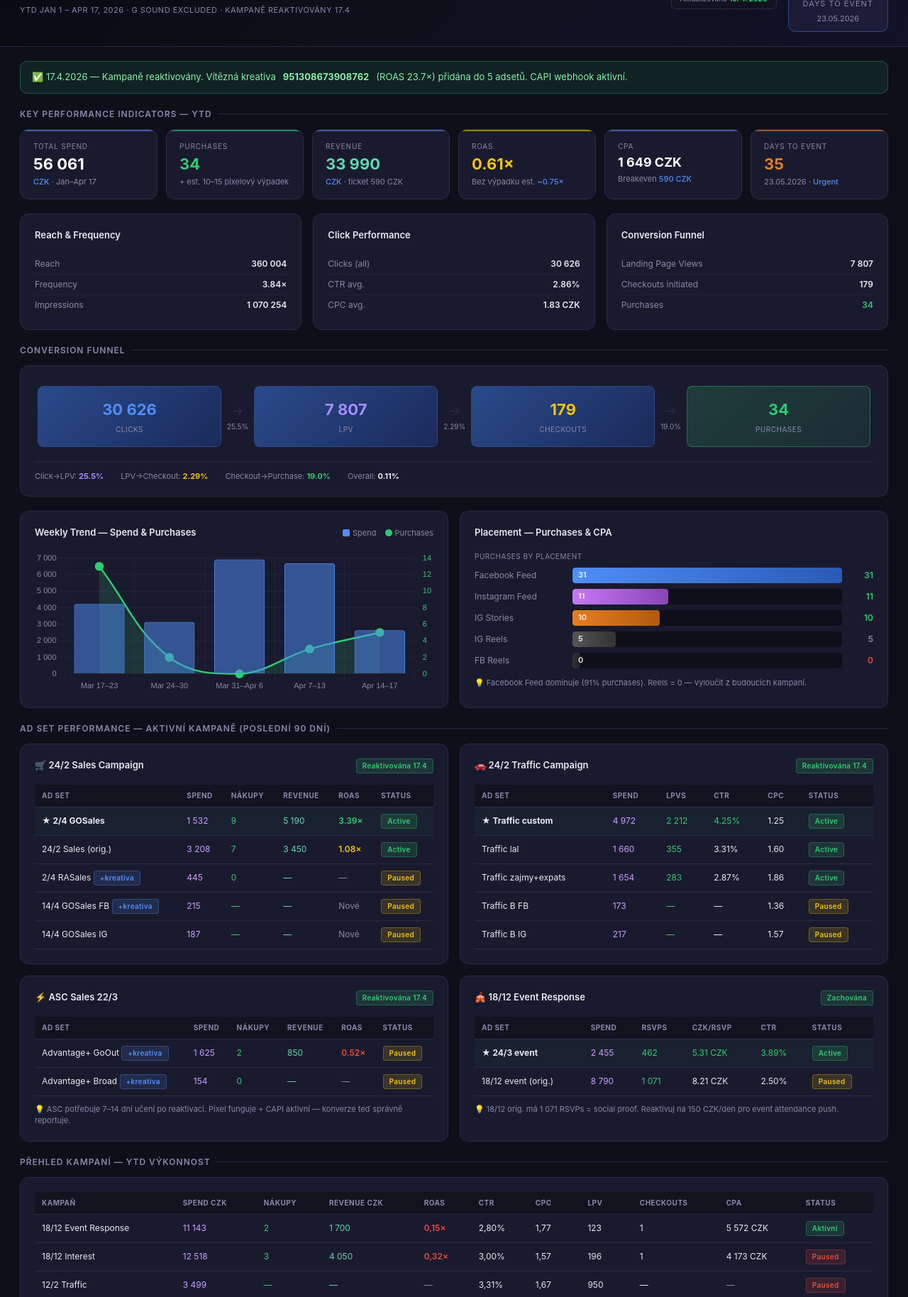
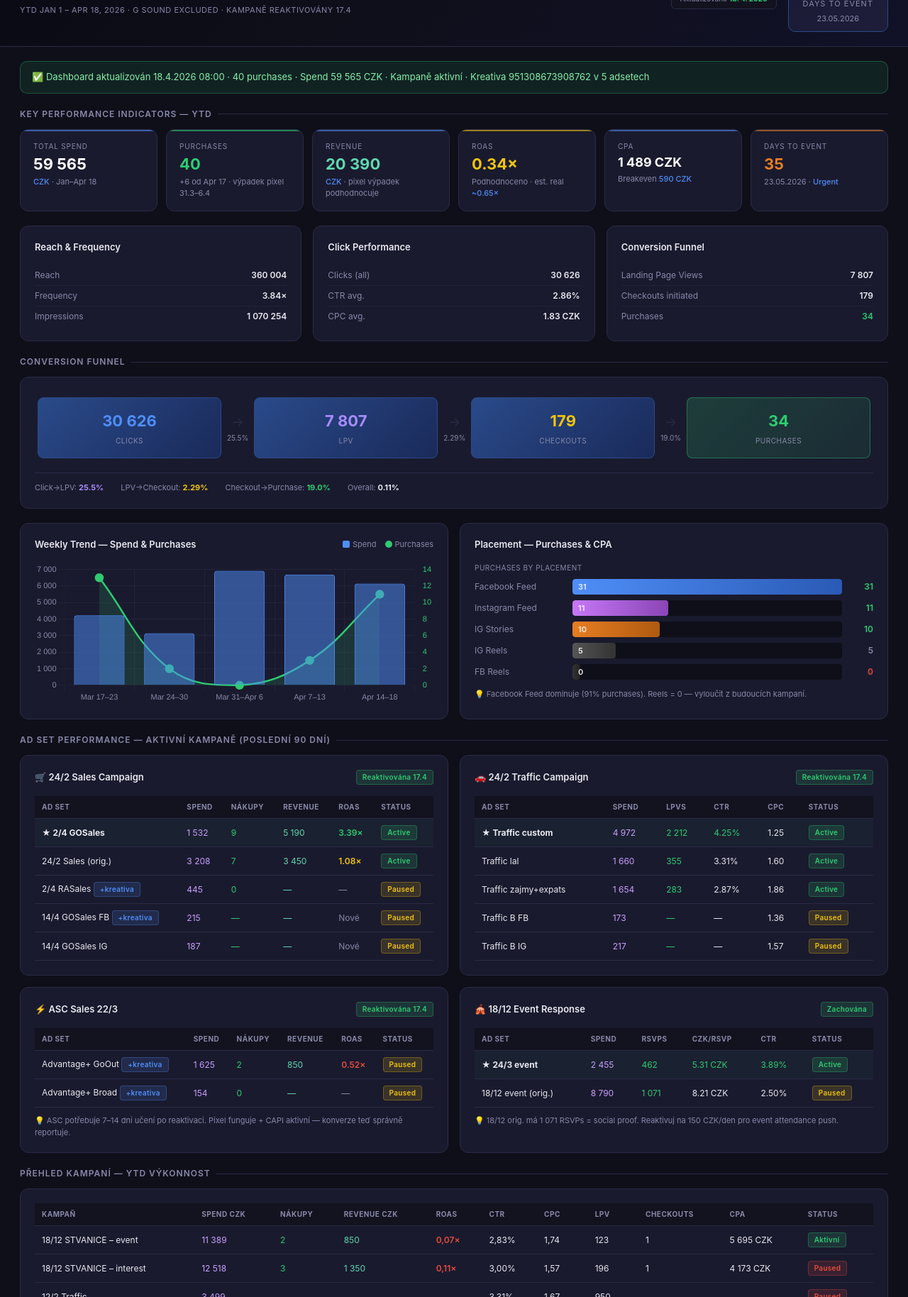
Before and after one commit to ufi-daman/stvanice-dashboard, a plain HTML site: page index.html in a window 1280 px wide. Shown: the part 68-1896 px from the top of the page at 71% size. Drawn offline with nearby package versions, Linux system fonts and the light colour scheme.

Commit message:
Dashboard update 2026-04-18 08:00 — 40 purchases, spend 59565 CZK

```diff
--- a/index.html
+++ b/index.html
@@ -232,7 +232,7 @@
 <header class="header">
   <div class="header-left">
     <h1>Sound Open Air <span>Štvanice</span> — Meta Ads Dashboard</h1>
-    <div class="subtitle">YTD Jan 1 – Apr 17, 2026 · G Sound excluded · Kampaně reaktivovány 17.4</div>
+    <div class="subtitle">YTD Jan 1 – Apr 18, 2026 · G Sound excluded · Kampaně reaktivovány 17.4</div>
   </div>
   <div class="header-right">
     <div class="updated-badge">Aktualizováno <strong id="todayDate"></strong></div>
@@ -248,7 +248,7 @@
 
   <!-- STATUS ALERT -->
   <div class="alert success">
-    ✅ 17.4.2026 — Kampaně reaktivovány. Vítězná kreativa <strong>951308673908762</strong> (ROAS 23.7×) přidána do 5 adsetů. CAPI webhook aktivní.
+    ✅ Dashboard aktualizován 18.4.2026 08:00 · 40 purchases · Spend 59 565 CZK · Kampaně aktivní · Kreativa 951308673908762 v 5 adsetech
   </div>
 
   <!-- KPI SECTION -->
@@ -256,27 +256,27 @@
   <div class="kpi-row section-gap">
     <div class="kpi-card">
       <div class="kpi-label">Total Spend</div>
-      <div class="kpi-value">56 061</div>
-      <div class="kpi-sub"><span class="highlight">CZK</span> · Jan–Apr 17</div>
+      <div class="kpi-value">59 565</div>
+      <div class="kpi-sub"><span class="highlight">CZK</span> · Jan–Apr 18</div>
     </div>
     <div class="kpi-card green">
       <div class="kpi-label">Purchases</div>
-      <div class="kpi-value" style="color:var(--green)">34</div>
-      <div class="kpi-sub">+ est. 10–15 pixelový výpadek</div>
+      <div class="kpi-value" style="color:var(--green)">40</div>
+      <div class="kpi-sub">+6 od Apr 17 · výpadek pixel 31.3–6.4</div>
     </div>
     <div class="kpi-card">
       <div class="kpi-label">Revenue</div>
-      <div class="kpi-value" style="color:#60d8b0">33 990</div>
-      <div class="kpi-sub"><span class="highlight">CZK</span> · ticket 590 CZK</div>
+      <div class="kpi-value" style="color:#60d8b0">20 390</div>
+      <div class="kpi-sub"><span class="highlight">CZK</span> · pixel výpadek podhodnocuje</div>
     </div>
     <div class="kpi-card yellow">
       <div class="kpi-label">ROAS</div>
-      <div class="kpi-value" style="color:var(--yellow)">0.61×</div>
-      <div class="kpi-sub">Bez výpadku est. <span class="highlight">~0.75×</span></div>
+      <div class="kpi-value" style="color:var(--yellow)">0.34×</div>
+      <div class="kpi-sub">Podhodnoceno · est. real <span class="highlight">~0.65×</span></div>
     </div>
     <div class="kpi-card">
       <div class="kpi-label">CPA</div>
-      <div class="kpi-value" style="font-size:18px">1 649 CZK</div>
+      <div class="kpi-value" style="font-size:18px">1 489 CZK</div>
       <div class="kpi-sub">Breakeven <span class="highlight">590 CZK</span></div>
     </div>
     <div class="kpi-card orange">
@@ -727,17 +727,17 @@
 // ─── DATA ─────────────────────────────────────────────────────────────────────
 
 const campaigns = [
-  { name:'18/12 Event Response', spend:11143, purchases:2,  revenue:1700,  ctr:2.80, cpc:1.77, lpv:123,  checkouts:1,  status:'active'  },
-  { name:'18/12 Interest',       spend:12518, purchases:3,  revenue:4050,  ctr:3.00, cpc:1.57, lpv:196,  checkouts:1,  status:'paused'  },
-  { name:'12/2 Traffic',         spend:3499,  purchases:0,  revenue:0,     ctr:3.31, cpc:1.67, lpv:950,  checkouts:0,  status:'paused'  },
-  { name:'24/2 Traffic',         spend:8284,  purchases:12, revenue:10960, ctr:3.77, cpc:1.40, lpv:2850, checkouts:164,status:'active'  },
-  { name:'24/2 Sales',           spend:5203,  purchases:14, revenue:13880, ctr:2.94, cpc:3.08, lpv:488,  checkouts:12, status:'active'  },
-  { name:'ASC Sales 22/3',       spend:1779,  purchases:2,  revenue:1700,  ctr:2.30, cpc:3.54, lpv:94,   checkouts:1,  status:'active'  },
-  { name:'31/3 Traffic-A',       spend:3288,  purchases:0,  revenue:0,     ctr:4.14, cpc:1.31, lpv:1307, checkouts:0,  status:'paused'  },
-  { name:'31/3 Traffic-B',       spend:3829,  purchases:1,  revenue:1700,  ctr:4.12, cpc:1.33, lpv:1703, checkouts:0,  status:'paused'  },
-  { name:'24/2 Zájem',           spend:2268,  purchases:0,  revenue:0,     ctr:0.24, cpc:49.3, lpv:3,    checkouts:0,  status:'paused'  },
-  { name:'2/4 Engagement',       spend:3080,  purchases:0,  revenue:0,     ctr:0.69, cpc:6.16, lpv:4,    checkouts:0,  status:'paused'  },
-  { name:'11/4 Reach',           spend:868,   purchases:0,  revenue:0,     ctr:0.11, cpc:15.78,lpv:1,    checkouts:0,  status:'paused'  },
+  { name:'18/12 STVANICE – event',  spend:11389, purchases:2,  revenue:850,   ctr:2.83, cpc:1.74, lpv:123,  checkouts:1,  status:'active'  },
+  { name:'18/12 STVANICE – interest',spend:12518,purchases:3,  revenue:1350,  ctr:3.00, cpc:1.57, lpv:196,  checkouts:1,  status:'paused'  },
+  { name:'12/2 Traffic',            spend:3499,  purchases:0,  revenue:0,     ctr:3.31, cpc:1.67, lpv:950,  checkouts:0,  status:'paused'  },
+  { name:'24/2 Traffic',            spend:9131,  purchases:12, revenue:3650,  ctr:3.77, cpc:1.43, lpv:2850, checkouts:164,status:'active'  },
+  { name:'24/2 Sales',              spend:6519,  purchases:20, revenue:12740, ctr:2.75, cpc:3.37, lpv:488,  checkouts:12, status:'active'  },
+  { name:'ASC Sales 22/3',          spend:1779,  purchases:2,  revenue:850,   ctr:2.30, cpc:3.54, lpv:94,   checkouts:1,  status:'active'  },
+  { name:'31/3 Traffic-A',          spend:3288,  purchases:0,  revenue:0,     ctr:4.14, cpc:1.31, lpv:1307, checkouts:0,  status:'paused'  },
+  { name:'31/3 Traffic-B',          spend:4244,  purchases:1,  revenue:1700,  ctr:4.11, cpc:1.34, lpv:1703, checkouts:0,  status:'paused'  },
+  { name:'24/2 Zájem',              spend:2268,  purchases:0,  revenue:0,     ctr:0.24, cpc:49.3, lpv:3,    checkouts:0,  status:'paused'  },
+  { name:'2/4 Engagement',          spend:3426,  purchases:0,  revenue:0,     ctr:0.67, cpc:6.59, lpv:4,    checkouts:0,  status:'paused'  },
+  { name:'11/4 Reach',              spend:1152,  purchases:0,  revenue:0,     ctr:0.10, cpc:17.72,lpv:1,    checkouts:0,  status:'paused'  },
 ];
 
 const ads = [
@@ -757,7 +757,7 @@ const weekly = [
   { week:'Mar 24–30',      spend:3148, purchases:2,  revenue:850  },
   { week:'Mar 31–Apr 6',   spend:6914, purchases:0,  revenue:0    },
   { week:'Apr 7–13',       spend:6689, purchases:3,  revenue:3400 },
-  { week:'Apr 14–17',      spend:2644, purchases:5,  revenue:1790 },
+  { week:'Apr 14–18',      spend:6148, purchases:11, revenue:3540 },
 ];
 
 // ─── COUNTDOWN ────────────────────────────────────────────────────────────────
@@ -915,8 +915,8 @@ new Chart(weeklyCtx, {
 
 // ─── GANTT ───────────────────────────────────────────────────────────────────
 const ganttEl = document.getElementById('ganttContainer');
-const totalDays = 37;
-const today = new Date('2026-04-17');
+const totalDays = 35;
+const today = new Date('2026-04-18');
 
 const ganttItems = [
   { label: 'Traffic custom',    start: 0,  end: 37, color: '#2a5ab5', text: '200 CZK/den' },
```
